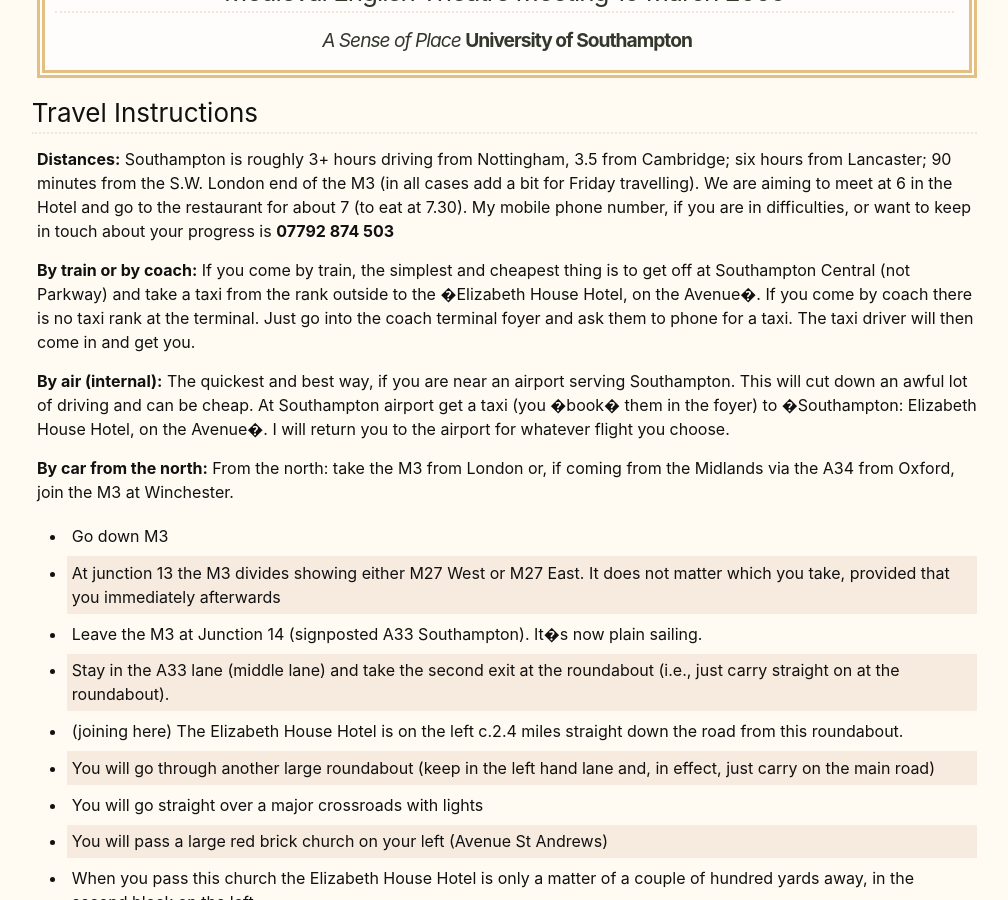
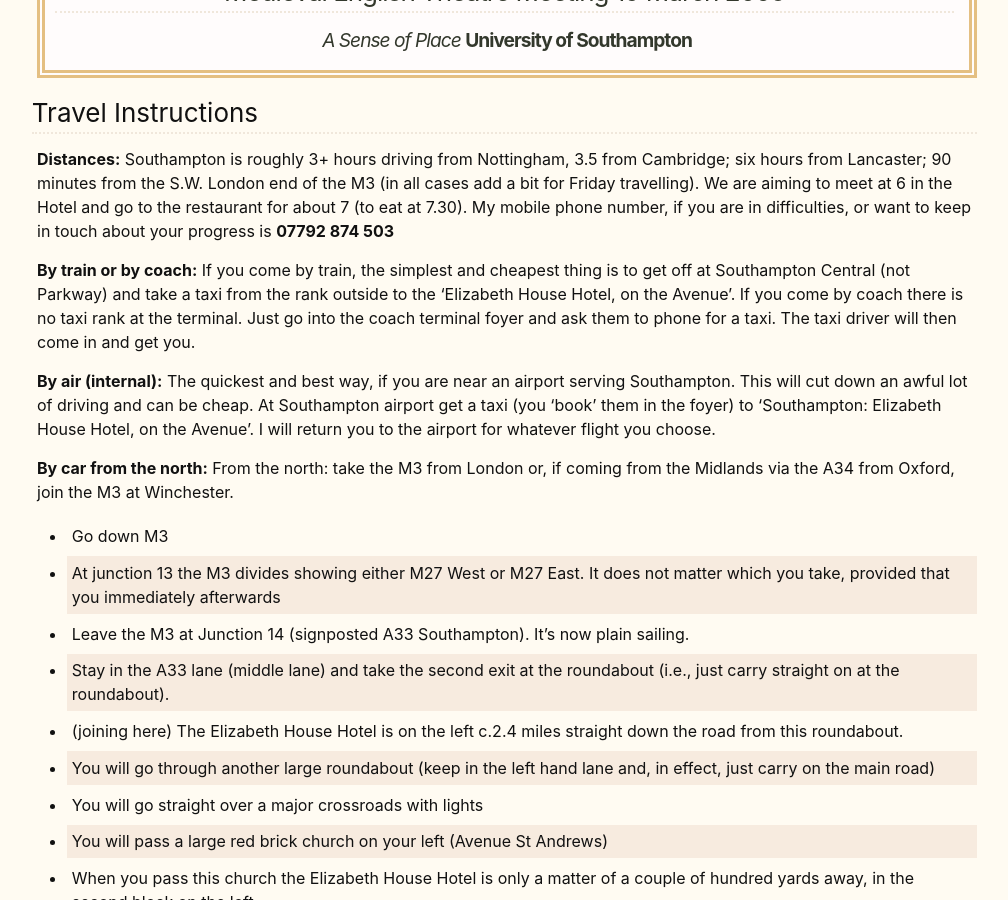
Before and after one commit to MedievalEnglishTheatre/MedievalEnglishTheatre.github.io, a Jekyll site: the page built from src/meetings/meet_2005/travel_2005.md, in a window 1280 px wide and 900 px high, scrolled down 300 px. Shown: the whole window, without its empty margins (133-1141 px from the left). Built offline with Jekyll 4.4.1, drawn with Linux system fonts in a browser that asks for light colours.

```diff
--- a/src/meetings/meet_2005/travel_2005.md
+++ b/src/meetings/meet_2005/travel_2005.md
@@ -14,14 +14,14 @@ permalink: /meetings/meet_2005/travel_2005.html
 
  **Distances:** Southampton is roughly 3+ hours driving from Nottingham, 3.5 from Cambridge; six hours from Lancaster; 90 minutes from the S.W. London end of the M3 (in all cases add a bit for Friday travelling). We are aiming to meet at 6 in the Hotel and go to the restaurant for about 7 (to eat at 7.30). My mobile phone number, if you are in difficulties, or want to keep in touch about your progress is **07792 874 503**
 
- **By train or by coach:** If you come by train, the simplest and cheapest thing is to get off at Southampton Central (not Parkway) and take a taxi from the rank outside to the �Elizabeth House Hotel, on the Avenue�. If you come by coach there is no taxi rank at the terminal. Just go into the coach terminal foyer and ask them to phone for a taxi. The taxi driver will then come in and get you.
+ **By train or by coach:** If you come by train, the simplest and cheapest thing is to get off at Southampton Central (not Parkway) and take a taxi from the rank outside to the 'Elizabeth House Hotel, on the Avenue'. If you come by coach there is no taxi rank at the terminal. Just go into the coach terminal foyer and ask them to phone for a taxi. The taxi driver will then come in and get you.
 
- **By air (internal):** The quickest and best way, if you are near an airport serving Southampton. This will cut down an awful lot of driving and can be cheap. At Southampton airport get a taxi (you �book� them in the foyer) to �Southampton: Elizabeth House Hotel, on the Avenue�. I will return you to the airport for whatever flight you choose.
+ **By air (internal):** The quickest and best way, if you are near an airport serving Southampton. This will cut down an awful lot of driving and can be cheap. At Southampton airport get a taxi (you 'book' them in the foyer) to 'Southampton: Elizabeth House Hotel, on the Avenue'. I will return you to the airport for whatever flight you choose.
 
  **By car from the north:** From the north: take the M3 from London or, if coming from the Midlands via the A34 from Oxford, join the M3 at Winchester.
 - Go down M3
 - At junction 13 the M3 divides showing either M27 West or M27 East. It does not matter which you take, provided that you immediately afterwards
-- Leave the M3 at Junction 14 (signposted A33 Southampton). It�s now plain sailing.
+- Leave the M3 at Junction 14 (signposted A33 Southampton). It's now plain sailing.
 - Stay in the A33 lane (middle lane) and take the second exit at the roundabout (i.e., just carry straight on at the roundabout).
 -  (joining here) The Elizabeth House Hotel is on the left c.2.4 miles straight down the road from this roundabout.
 - You will go through another large roundabout (keep in the left hand lane and, in effect, just carry on the main road)
```
